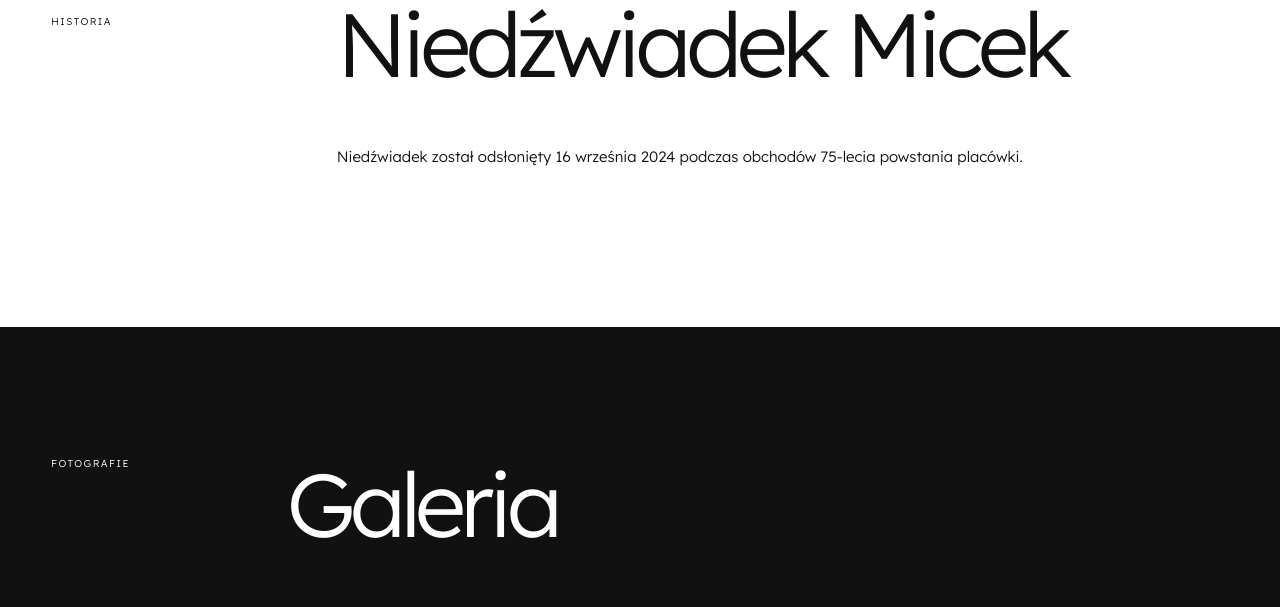
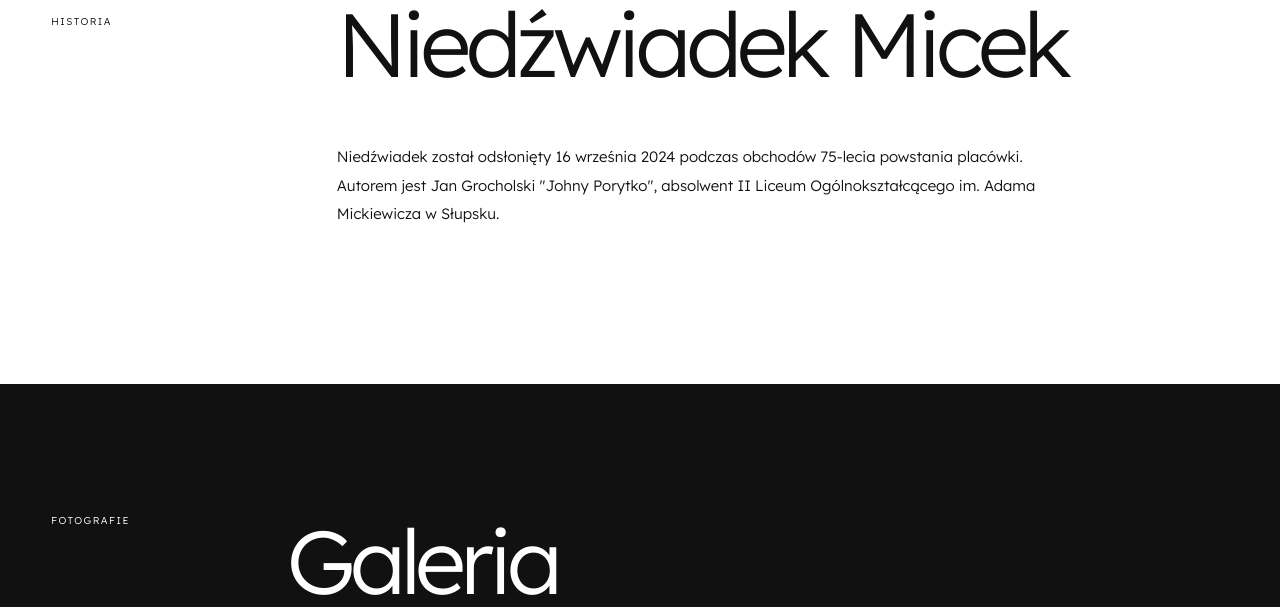
Before and after one commit to mzytkiew/niedzwiadki-slupsk, a website: page niedzwiadki/micek.html in a window 1280 px wide. Shown: the part 1154-1761 px from the top of the page. Drawn offline with Linux system fonts and the light colour scheme.

Commit message:
Update micek.html

```diff
--- a/niedzwiadki/micek.html
+++ b/niedzwiadki/micek.html
@@ -26,7 +26,7 @@
 <div class="bear-meta"><div><span class="meta-label">Współrzędne</span><p>54.470813, 17.022521</p></div></div>
 </section>
 <section class="bear-main-photo"><img src="../micek/micek3.jpg" alt="Niedźwiadek Micek" class="bear-main-image"></section>
-<section class="bear-story"><div class="bear-story-label">HISTORIA</div><div class="bear-story-content"><h2>Niedźwiadek Micek</h2><p>Niedźwiadek został odsłonięty 16 września 2024 podczas obchodów 75-lecia powstania placówki.</p></div></section>
+<section class="bear-story"><div class="bear-story-label">HISTORIA</div><div class="bear-story-content"><h2>Niedźwiadek Micek</h2><p>Niedźwiadek został odsłonięty 16 września 2024 podczas obchodów 75-lecia powstania placówki. Autorem jest Jan Grocholski "Johny Porytko", absolwent II Liceum Ogólnokształcącego im. Adama Mickiewicza w Słupsku.</p></div></section>
 <section class="bear-gallery-section"><div class="bear-gallery-heading"><span>FOTOGRAFIE</span><h2>Galeria</h2></div><div class="bear-detail-gallery"><div class="gallery-row gallery-row--landscape gallery-row--single"><figure class="bear-gallery-item bear-gallery-item--landscape"><img src="../micek/micek2.jpg" alt="Niedźwiadek Micek – fotografia 2" loading="lazy"></figure></div><div class="gallery-row gallery-row--portrait"><figure class="bear-gallery-item bear-gallery-item--portrait"><img src="../micek/micek1.jpg" alt="Niedźwiadek Micek – fotografia 3" loading="lazy"></figure><figure class="bear-gallery-item bear-gallery-item--portrait"><img src="../micek/micek4.jpg" alt="Niedźwiadek Micek – fotografia 4" loading="lazy"></figure></div></div></section>
 <section class="bear-navigation">
 <a href="mechanik.html"><span>← POPRZEDNI</span>Niedźwiadek Mechanik</a>
```
